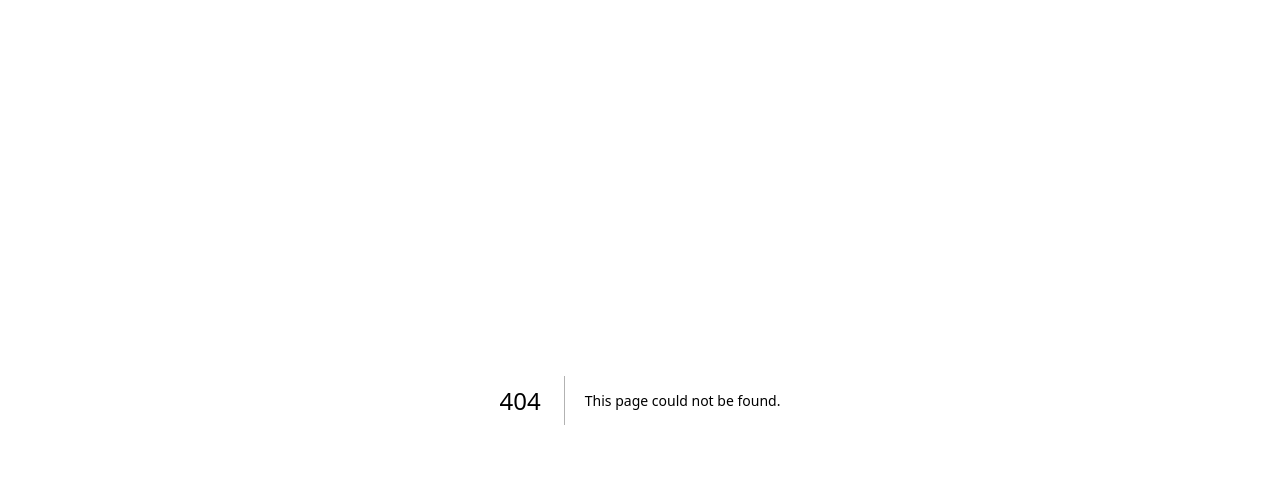
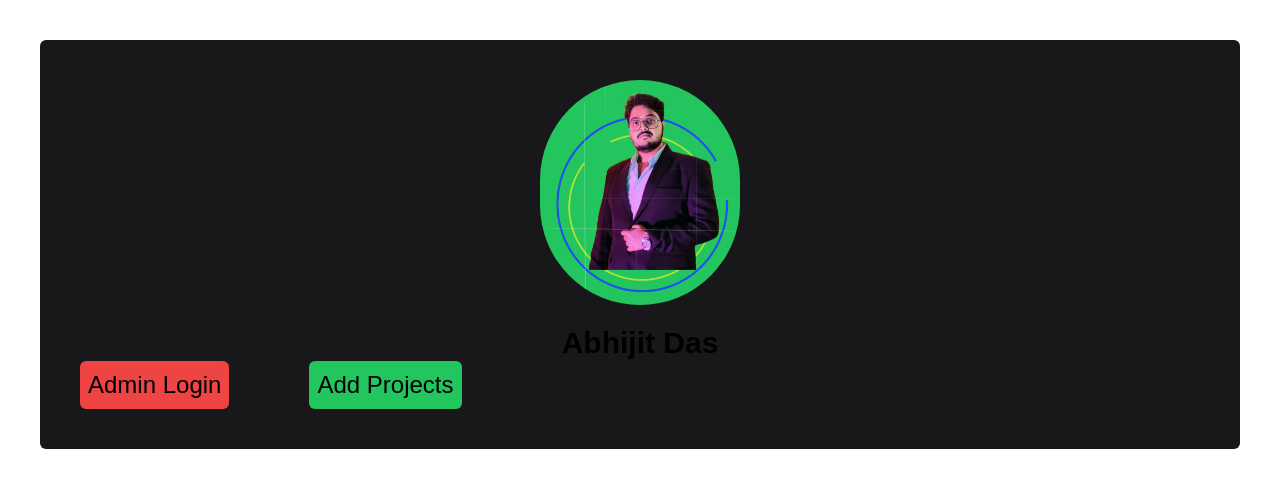
Before and after one commit to abhijit84842/Abhijit_Portfolio, a Next.js app: page /pages/admin in a window 1280 px wide. Before the commit this address had no page. Shown: the top 488 px of the page. Built offline with nearby package versions, Linux system fonts and the light colour scheme.

Commit message:
make admin page

```diff
--- a/app/components/NavBar/Nav.js
+++ b/app/components/NavBar/Nav.js
@@ -43,6 +43,9 @@ const NavBar = () => {
           <Link href={"#contact"}>Contact Me</Link>
           <div className="blank"></div>
         </div>
+        <div  className="navLink">
+          <Link href={"/pages/admin"}>Profile</Link>
+        </div>
       </nav>
     </div>
   );
--- /dev/null
+++ b/app/pages/admin/page.js
@@ -0,0 +1,30 @@
+import Image from "next/image";
+import Link from "next/link";
+import React from "react";
+
+const page = () => {
+  return (
+    <div className="admin-container  bg-zinc-900 m-10 rounded-md">
+        <div className=" admin-sub-container  p-10">
+        <div className="profile-box flex justify-center flex-col gap-5 items-center">
+        <Image
+          className="bg-green-500 rounded-full"
+          src="/profilepic.png"
+          alt="loading..."
+          loading="lazy"
+          width={200}
+          height={200}
+        />
+        <p className="text-3xl font-semibold">Abhijit Das</p>
+      </div>
+      <div className="flex justify-start gap-20">
+    <Link className="bg-red-500 text-2xl p-2 rounded-md" href={"#"}>Admin Login</Link>
+    <Link className="bg-green-500 text-2xl p-2 rounded-md" href={"#"}>Add Projects</Link>
+      </div>
+        </div>
+
+    </div>
+  );
+};
+
+export default page;
```
